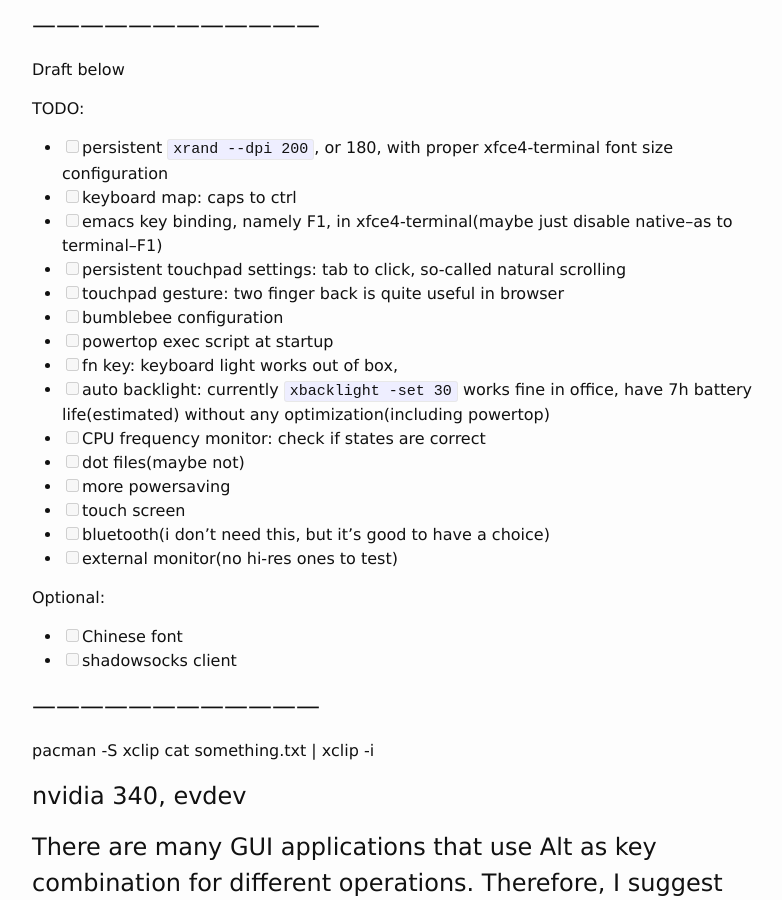
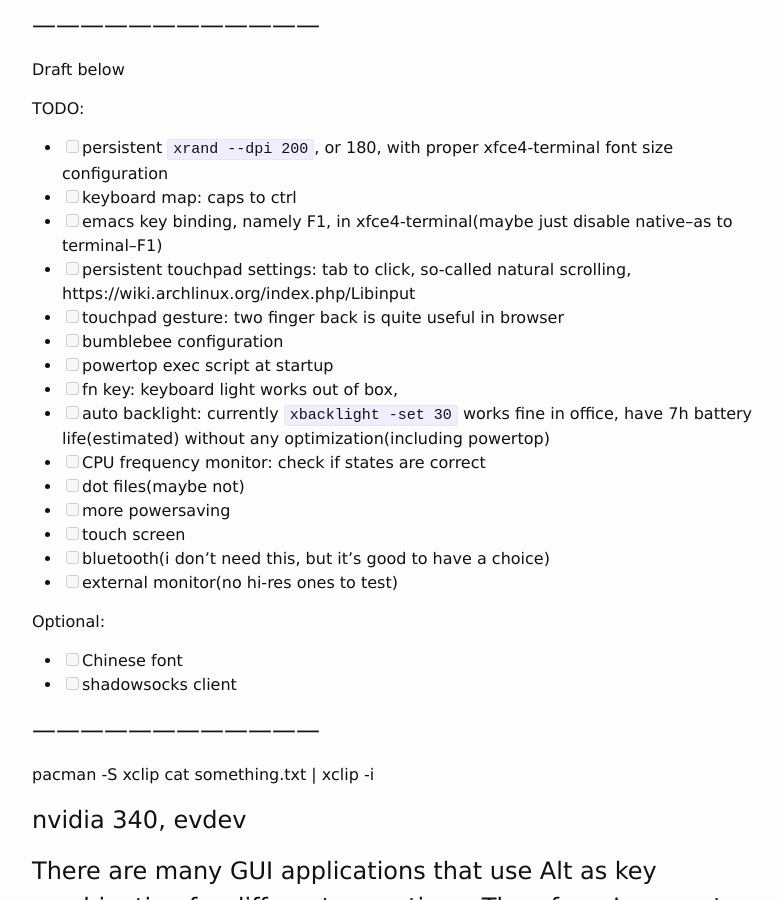
Before and after one commit to ahxxm/ahxxm.github.io, a Jekyll site: the page built from _posts/2016-04-19-arch-xps-9550.md, in a window 1280 px wide and 900 px high, scrolled down 4260 px. Shown: the whole window, without its empty margins (238-1020 px from the left). Built offline with Jekyll 4.4.1, drawn with Linux system fonts in a browser that asks for light colours; part of the change alters nothing that is shown.

Commit message:
link for libinput

```diff
--- a/_posts/2016-04-19-arch-xps-9550.md
+++ b/_posts/2016-04-19-arch-xps-9550.md
@@ -188,7 +188,7 @@ TODO:
 - [ ] persistent `xrand --dpi 200`, or 180, with proper xfce4-terminal font size configuration
 - [ ] keyboard map: caps to ctrl
 - [ ] emacs key binding, namely F1, in xfce4-terminal(maybe just disable native--as to terminal--F1)
-- [ ] persistent touchpad settings: tab to click, so-called natural scrolling
+- [ ] persistent touchpad settings: tab to click, so-called natural scrolling, https://wiki.archlinux.org/index.php/Libinput
 - [ ] touchpad gesture: two finger back is quite useful in browser
 - [ ] bumblebee configuration
 - [ ] powertop exec script at startup
```
